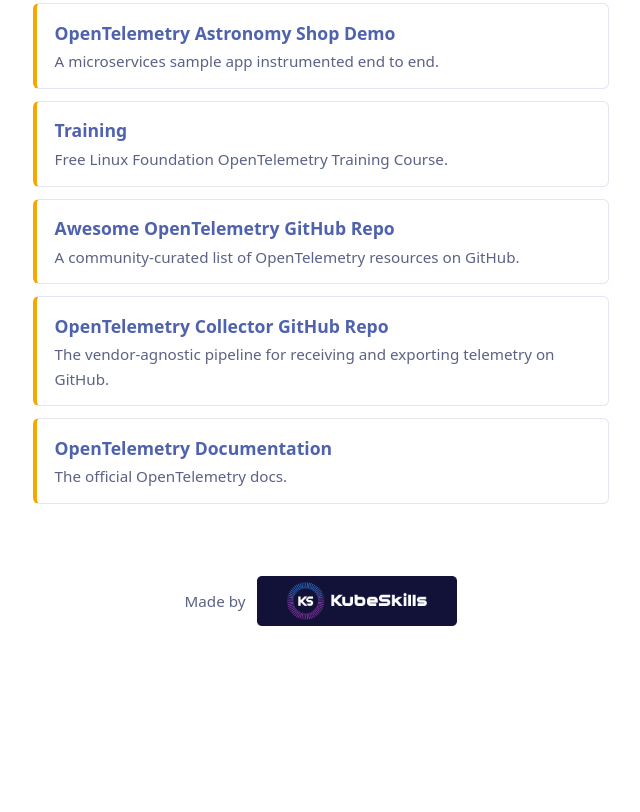
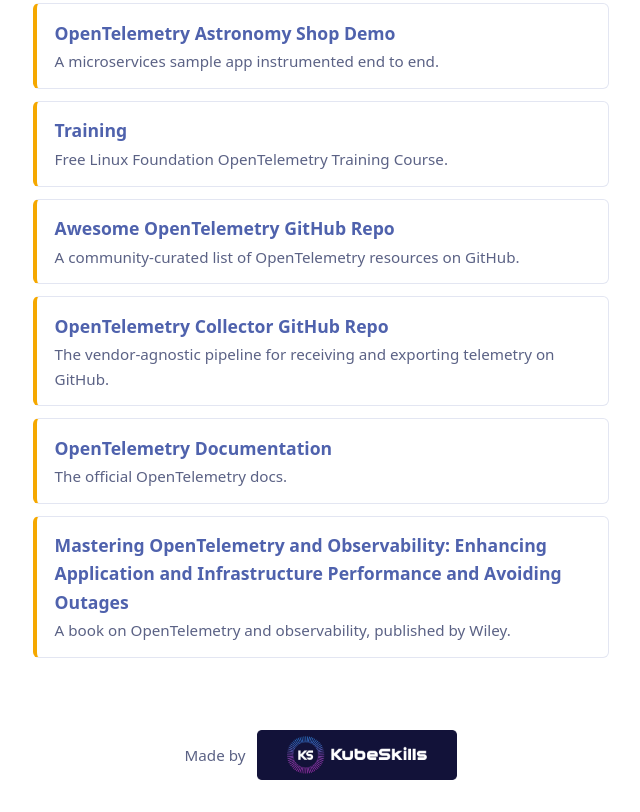
Before and after one commit to kubeskills/learnotelcom, a plain HTML site: page index.html in a window 1280 px wide. Shown: the part 425-1237 px from the top of the page, without its empty margins (319-959 px from the left). Before the commit the page ends 1083 px from the top, so only its background shows below. Drawn offline with Linux system fonts and the light colour scheme.

Commit message:
feat(site): add Mastering OpenTelemetry and Observability book
Add the Wiley book to the homepage resource list and keep the README 'Resources featured' list in sync.

```diff
--- a/index.html
+++ b/index.html
@@ -164,6 +164,14 @@
           <a href="https://opentelemetry.io/docs/">OpenTelemetry Documentation</a>
           <span>The official OpenTelemetry docs.</span>
         </li>
+        <li>
+          <a
+            href="https://www.wiley.com/en-us/shop/general-introductory-computer-science/mastering-opentelemetry-and-observability-enhancing-application-and-infrastructure-performance-and-avoiding-outages-p-9781394253135"
+            >Mastering OpenTelemetry and Observability: Enhancing Application and Infrastructure
+            Performance and Avoiding Outages</a
+          >
+          <span>A book on OpenTelemetry and observability, published by Wiley.</span>
+        </li>
       </ul>
     </main>
     <footer>
```
Also changed, not shown: 1 other file.
